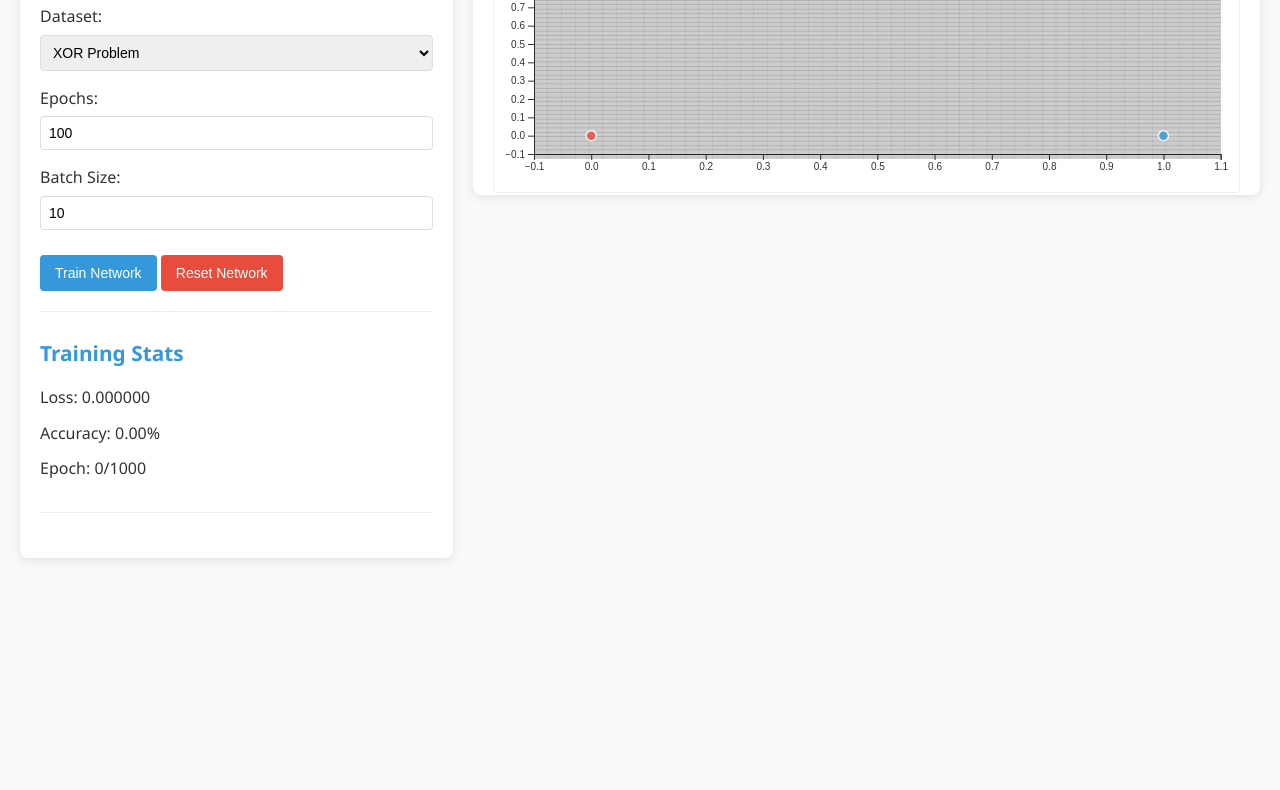
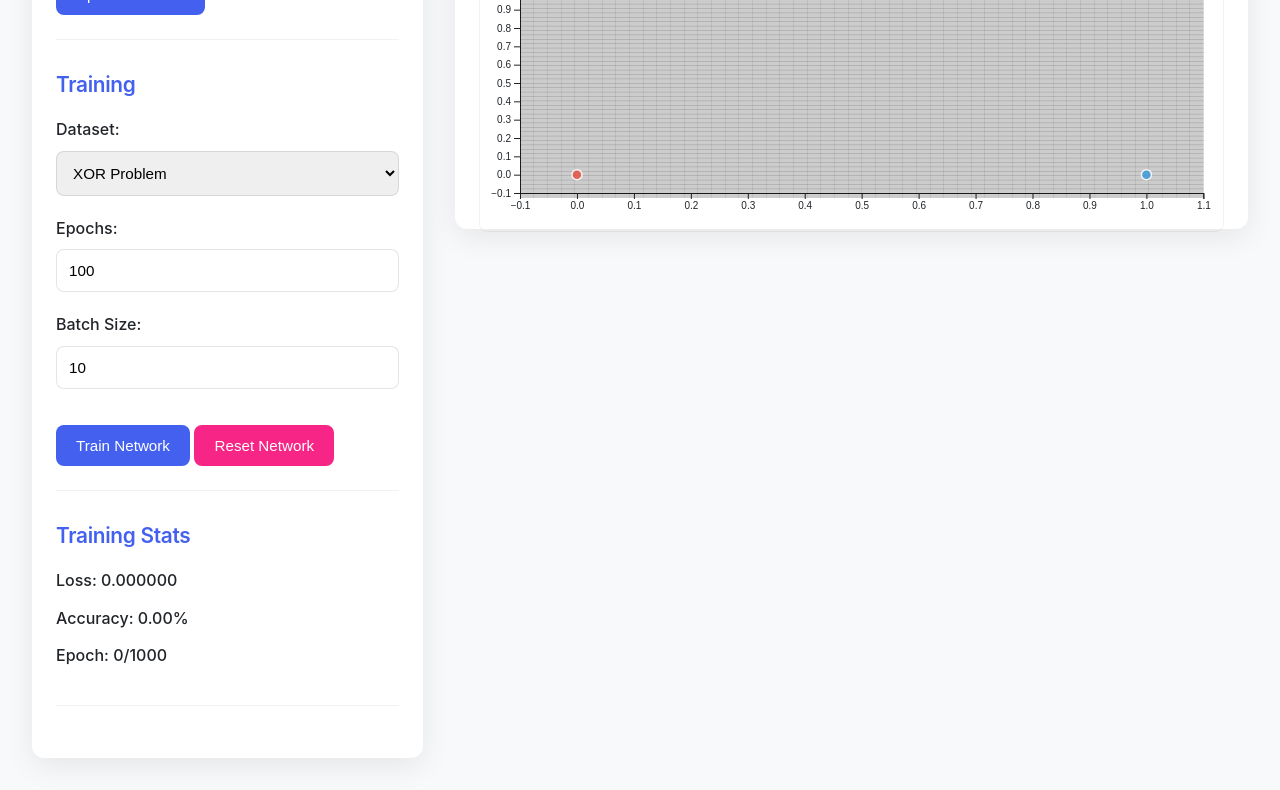
Before and after one commit to mabreyes/dlsu-lecture-slides, a website built with webpack: page src/index.html in a window 1280 px wide. Shown: the part 667-1457 px from the top of the page. Before the commit the page ends 1245 px from the top, so only its background shows below. Built offline with nearby package versions, Linux system fonts and the light colour scheme; what @tensorflow/tfjs would draw is missing.

Commit message:
fix: Initial redesign

```diff
--- a/src/css/styles.css
+++ b/src/css/styles.css
@@ -1,4 +1,16 @@
 /* Global Styles */
+:root {
+  --primary-color: #4361ee;
+  --secondary-color: #3a0ca3;
+  --success-color: #4cc9f0;
+  --danger-color: #f72585;
+  --light-color: #f8f9fa;
+  --dark-color: #212529;
+  --border-radius: 12px;
+  --box-shadow: 0 8px 30px rgba(0, 0, 0, 0.08);
+  --transition: all 0.3s ease;
+}
+
 * {
   box-sizing: border-box;
   margin: 0;
@@ -6,187 +18,201 @@
 }
 
 body {
-  font-family: 'Segoe UI', Tahoma, Geneva, Verdana, sans-serif;
+  font-family: 'Inter', -apple-system, BlinkMacSystemFont, 'Segoe UI', Roboto, Oxygen, Ubuntu, sans-serif;
   line-height: 1.6;
-  color: #333;
-  background-color: #f8f9fa;
+  color: var(--dark-color);
+  background-color: var(--light-color);
 }
 
 .container {
   max-width: 1400px;
   margin: 0 auto;
-  padding: 20px;
+  padding: 2rem;
 }
 
 header {
   text-align: center;
-  margin-bottom: 30px;
-  padding: 20px 0;
-  border-bottom: 1px solid #ddd;
+  margin-bottom: 2rem;
+  padding: 1.5rem 0;
+  border-bottom: 1px solid rgba(0, 0, 0, 0.05);
 }
 
 h1 {
-  color: #2c3e50;
+  color: var(--dark-color);
+  font-weight: 700;
+  letter-spacing: -0.5px;
 }
 
 h2 {
-  color: #3498db;
-  margin-bottom: 15px;
+  color: var(--primary-color);
+  margin-bottom: 1rem;
   font-size: 1.3rem;
+  font-weight: 600;
+  letter-spacing: -0.3px;
 }
 
 /* Main Content Layout */
 .main-content {
-  display: flex;
-  flex-wrap: wrap;
-  gap: 20px;
+  display: grid;
+  grid-template-columns: 1fr 2fr;
+  gap: 2rem;
 }
 
 .control-panel {
-  flex: 1;
-  min-width: 300px;
   background-color: white;
-  border-radius: 8px;
-  box-shadow: 0 2px 10px rgba(0, 0, 0, 0.1);
-  padding: 20px;
+  border-radius: var(--border-radius);
+  box-shadow: var(--box-shadow);
+  padding: 1.5rem;
 }
 
 .visualization-panel {
-  flex: 2;
-  min-width: 600px;
   display: flex;
   flex-direction: column;
-  gap: 20px;
+  gap: 2rem;
 }
 
 .network-visualization, .data-visualization {
   background-color: white;
-  border-radius: 8px;
-  box-shadow: 0 2px 10px rgba(0, 0, 0, 0.1);
-  padding: 20px;
+  border-radius: var(--border-radius);
+  box-shadow: var(--box-shadow);
+  padding: 1.5rem;
   height: 350px;
+  transition: var(--transition);
 }
 
 /* Form Elements */
 .form-group {
-  margin-bottom: 15px;
+  margin-bottom: 1.25rem;
 }
 
 label {
   display: block;
-  margin-bottom: 5px;
+  margin-bottom: 0.5rem;
   font-weight: 500;
+  color: var(--dark-color);
 }
 
 input, select {
   width: 100%;
-  padding: 8px;
-  border: 1px solid #ddd;
-  border-radius: 4px;
-  font-size: 14px;
+  padding: 0.75rem;
+  border: 1px solid rgba(0, 0, 0, 0.1);
+  border-radius: 8px;
+  font-size: 0.95rem;
+  transition: var(--transition);
+}
+
+input:focus, select:focus {
+  outline: none;
+  border-color: var(--primary-color);
+  box-shadow: 0 0 0 3px rgba(67, 97, 238, 0.15);
 }
 
 input[type="range"] {
-  width: 80%;
+  width: 85%;
   vertical-align: middle;
+  accent-color: var(--primary-color);
 }
 
 button {
-  background-color: #3498db;
+  background-color: var(--primary-color);
   color: white;
   border: none;
-  padding: 10px 15px;
-  border-radius: 4px;
+  padding: 0.75rem 1.25rem;
+  border-radius: 8px;
   cursor: pointer;
-  font-size: 14px;
-  margin-top: 10px;
-  transition: background-color 0.3s;
+  font-size: 0.95rem;
+  font-weight: 500;
+  margin-top: 1rem;
+  transition: var(--transition);
 }
 
 button:hover {
-  background-color: #2980b9;
+  background-color: var(--secondary-color);
+  transform: translateY(-2px);
 }
 
 #reset-network {
-  background-color: #e74c3c;
+  background-color: var(--danger-color);
 }
 
 #reset-network:hover {
-  background-color: #c0392b;
+  background-color: #d61a6f;
 }
 
 /* Network Config, Training Config, Training Stats */
 .network-config, .training-config, .training-stats {
-  margin-bottom: 25px;
-  padding-bottom: 20px;
-  border-bottom: 1px solid #eee;
+  margin-bottom: 1.75rem;
+  padding-bottom: 1.5rem;
+  border-bottom: 1px solid rgba(0, 0, 0, 0.05);
 }
 
 .training-stats div {
-  margin-bottom: 10px;
-  font-size: 16px;
+  margin-bottom: 0.75rem;
+  font-size: 1rem;
   font-weight: 500;
+  display: flex;
+  justify-content: space-between;
 }
 
 /* Visualization Containers */
 #network-container, #data-container {
   width: 100%;
   height: 280px;
-  border: 1px solid #eee;
-  border-radius: 4px;
+  border: 1px solid rgba(0, 0, 0, 0.05);
+  border-radius: 8px;
   overflow: hidden;
+  transition: var(--transition);
 }
 
 /* Responsive Adjustments */
 @media (max-width: 1000px) {
   .main-content {
-    flex-direction: column;
-  }
-
-  .control-panel, .visualization-panel {
-    width: 100%;
+    grid-template-columns: 1fr;
   }
 }
 
 /* SVG Elements Styling */
 .node {
-  stroke: #333;
+  stroke: var(--dark-color);
   stroke-width: 1.5px;
+  transition: var(--transition);
 }
 
 .link {
-  stroke: #999;
+  stroke: rgba(0, 0, 0, 0.2);
   stroke-opacity: 0.6;
+  transition: var(--transition);
 }
 
 .input-node {
-  fill: #3498db;
+  fill: var(--primary-color);
 }
 
 .hidden-node {
-  fill: #9b59b6;
+  fill: var(--secondary-color);
 }
 
 .output-node {
-  fill: #2ecc71;
+  fill: var(--success-color);
 }
 
 /* Data Points Styling */
 .data-point {
   stroke-width: 1.5;
+  transition: var(--transition);
 }
 
 .data-point.class-0 {
-  fill: #e74c3c;
+  fill: var(--danger-color);
 }
 
 .data-point.class-1 {
-  fill: #2ecc71;
+  fill: var(--success-color);
 }
 
 .decision-boundary {
   fill: none;
-  stroke: #3498db;
+  stroke: var(--primary-color);
   stroke-width: 2px;
   stroke-dasharray: 5,5;
 }
@@ -194,11 +220,13 @@ button:hover {
 /* Tooltip */
 .tooltip {
   position: absolute;
-  background-color: rgba(0, 0, 0, 0.8);
+  background-color: rgba(33, 37, 41, 0.9);
   color: white;
-  padding: 5px 10px;
-  border-radius: 4px;
-  font-size: 12px;
+  padding: 0.5rem 0.75rem;
+  border-radius: 6px;
+  font-size: 0.85rem;
   pointer-events: none;
   z-index: 10;
+  box-shadow: 0 4px 15px rgba(0, 0, 0, 0.15);
+  backdrop-filter: blur(4px);
 }
```
